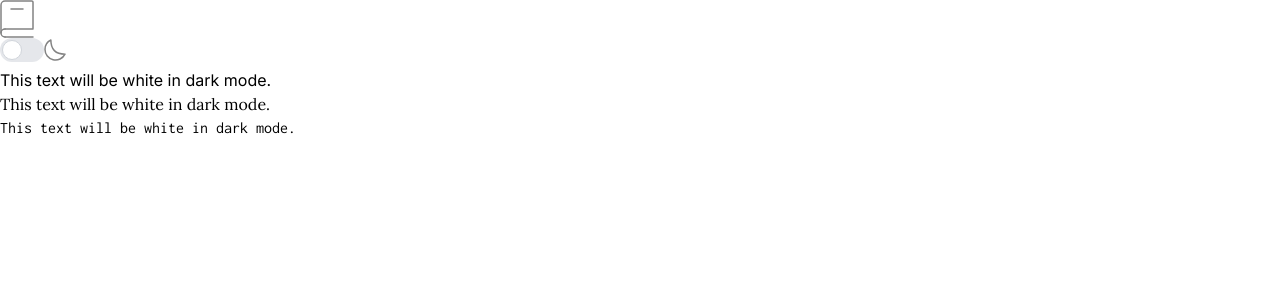
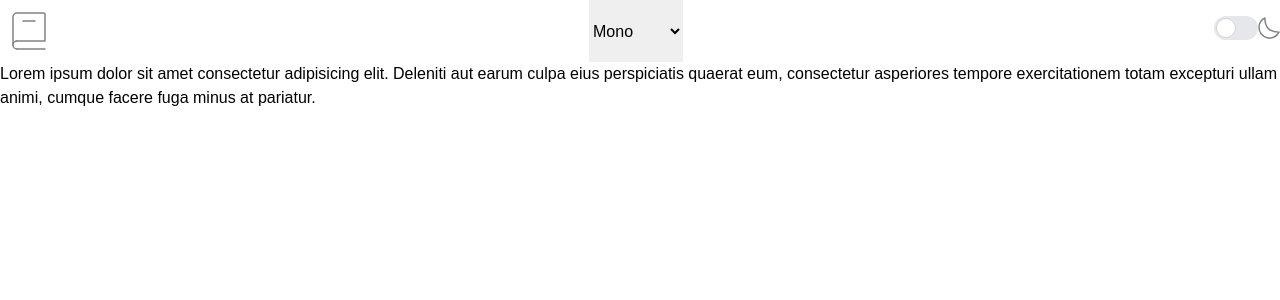
Before and after one commit to schincharauli/Dictionary-web-app---React, a React (Vite) app: page / in a window 1280 px wide. Shown: the top 300 px of the page. Built offline with nearby package versions, Linux system fonts and the light colour scheme.

Commit message:
added dark mode and navigation with tailwind

```diff
--- a/src/App.jsx
+++ b/src/App.jsx
@@ -5,6 +5,7 @@ import moonIcon from "../public/images/icon-moon.svg";
 
 function App() {
   const [theme, setTheme] = useState("light");
+  const [selectedFont, setSelectedFont] = useState("Arial");
 
   const changeTheme = () => {
     const newTheme = theme === "light" ? "dark" : "light";
@@ -16,14 +17,30 @@ function App() {
       document.documentElement.classList.remove("dark");
     }
   };
+  const handleFontChange = (e) => {
+    setSelectedFont(e.target.value);
+  };
 
   return (
-    <div className={`h-screen ${theme === "dark" ? "bg-dark" : ""}`}>
-      <nav>
-        <span lassName="pl-3">
-          <img src={logo} alt="" />
+    <div
+      style={{ fontFamily: selectedFont }}
+      className={`h-screen ${theme === "dark" ? "bg-dark" : ""}`}
+    >
+      <nav className="flex justify-between">
+        <span>
+          <img className="p-3" src={logo} alt="" />
         </span>
-
+        <select value={selectedFont} onChange={handleFontChange}>
+          <option value="Inconsolata" className=" text-base">
+            Mono
+          </option>
+          <option value="Inter" className=" text-base">
+            Inter
+          </option>
+          <option value="Lora" className=" text-base">
+            Sans Serif
+          </option>
+        </select>
         <button>
           <label className="relative inline-flex items-center cursor-pointer">
             <input type="checkbox" className="sr-only peer" />
@@ -43,7 +60,7 @@ function App() {
       </nav>
 
       <section>
-        <p className={`dark:text-white font-Inter`}>
+        {/* <p className={`dark:text-white font-Inter`}>
           This text will be white in dark mode.
         </p>
         <p className="dark:text-white font-Lora">
@@ -51,6 +68,12 @@ function App() {
         </p>
         <p className="dark:text-white font-Inconsolata">
           This text will be white in dark mode.
+        </p> */}
+        <p>
+          Lorem ipsum dolor sit amet consectetur adipisicing elit. Deleniti aut
+          earum culpa eius perspiciatis quaerat eum, consectetur asperiores
+          tempore exercitationem totam excepturi ullam animi, cumque facere fuga
+          minus at pariatur.
         </p>
       </section>
     </div>
```
